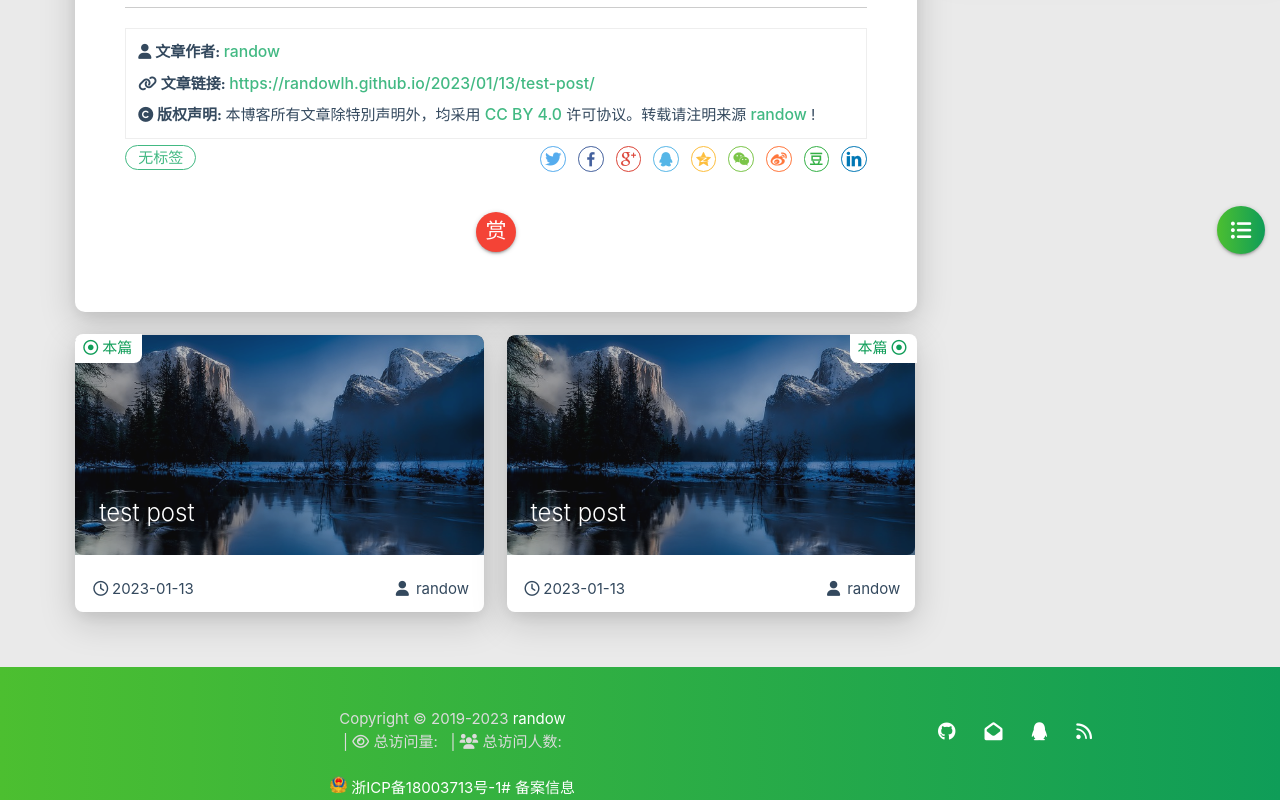
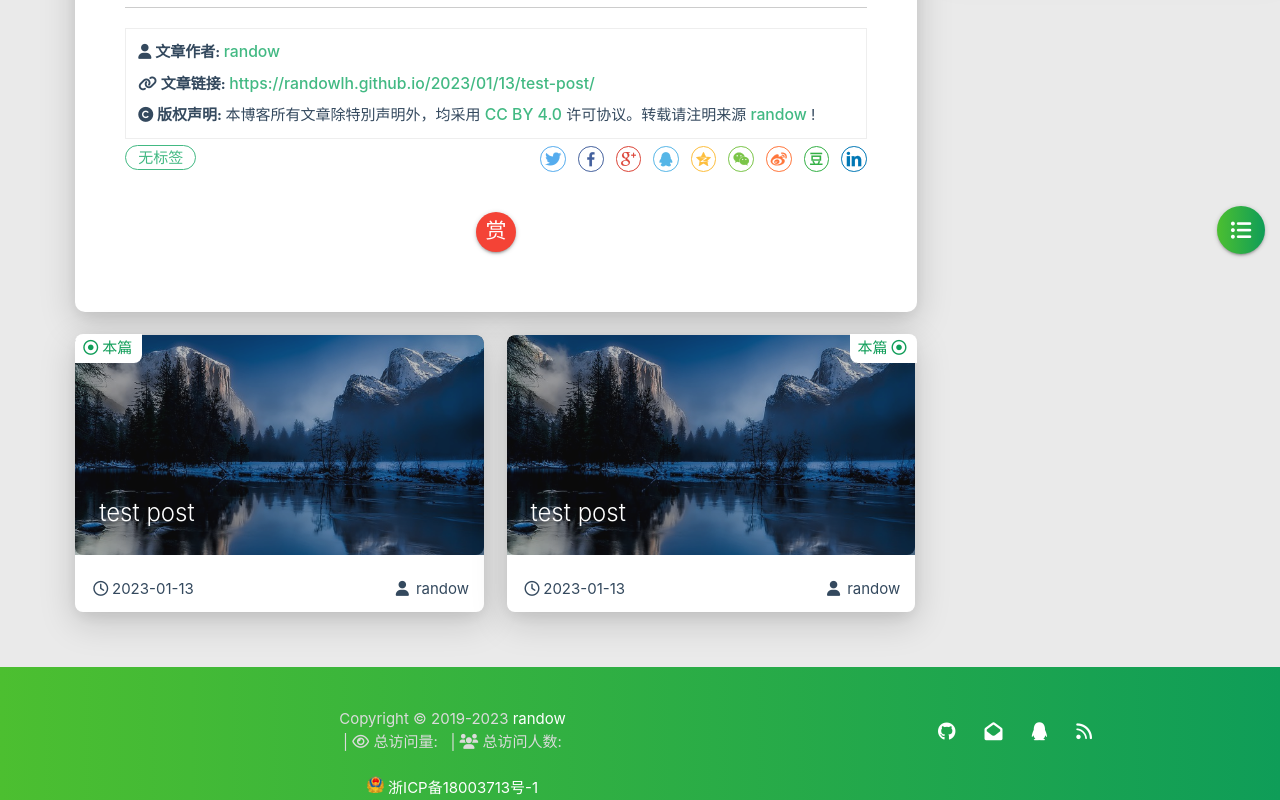
Before and after one commit to Randowlh/randowlh.github.io, a plain HTML site: page 2023/01/13/test-post/index.html in a window 1280 px wide. Shown: the part 470-1270 px from the top of the page. Drawn offline with Linux system fonts and the light colour scheme; some packages are replaced by stand-ins of ours; no server answers; a script that the page names is missing.

Commit message:
Site updated: 2023-01-13 19:55:51

```diff
--- a/2023/01/13/test-post/index.html
+++ b/2023/01/13/test-post/index.html
@@ -760,7 +760,7 @@
 
                 <span id="icp"><img src="/medias/icp.png"
                                     style="vertical-align: text;"/>
-                <a href="/null" target="_blank">浙ICP备18003713号-1# 备案信息</a>
+                <a href="/null" target="_blank">浙ICP备18003713号-1</a>
             </span>
 
         </div>
```
Also changed, not shown: 404/index.html (+1 -1 lines), about/index.html (+1 -1 lines), archives/2023/01/index.html (+1 -1 lines), archives/2023/index.html (+1 -1 lines), archives/index.html (+1 -1 lines), categories/index.html (+1 -1 lines), contact/index.html (+1 -1 lines), friends/index-1.html (+1 -1 lines), friends/index.html (+1 -1 lines), index.html (+1 -1 lines), tags/index.html (+1 -1 lines).
